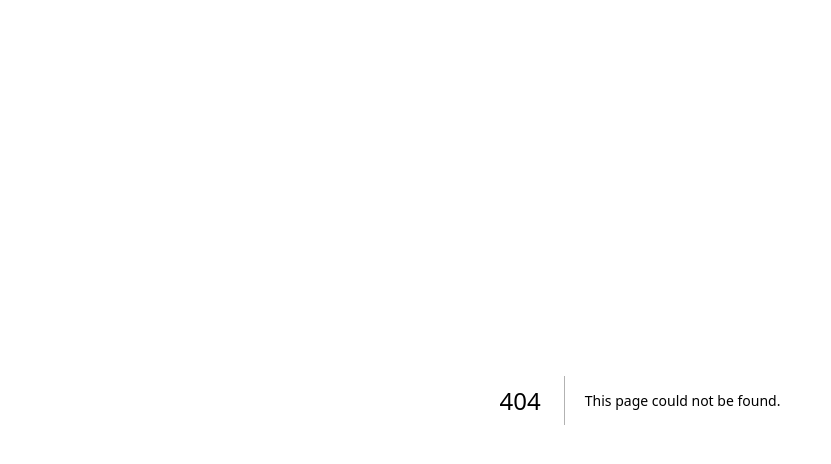
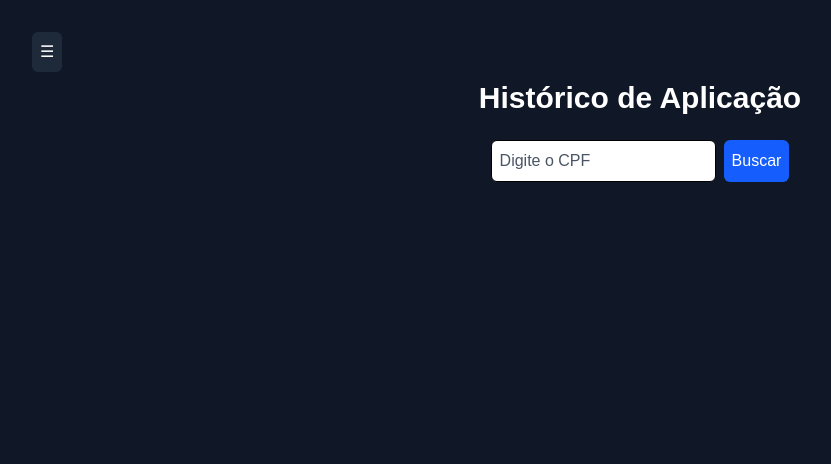
Before and after one commit to FernandaAkassia/cartaodevacina-, a Next.js app in the folder src/main/resources/static/frontend/: page /cartaoVacina in a window 1280 px wide. Before the commit this address had no page. Shown: the top 464 px of the page, without its empty margins (0-831 px from the left). Built offline with nearby package versions, Linux system fonts and the light colour scheme.

Commit message:
criação da tela de cartaoVacina, onde o cartão de vacina é visualizado

```diff
--- /dev/null
+++ b/src/main/resources/static/frontend/app/cartaoVacina/page.tsx
@@ -0,0 +1,181 @@
+"use client";
+import { useState } from "react";
+import { useRouter } from "next/navigation";
+
+
+type Registro = {
+  id: number;
+  paciente: {
+    nome: string;
+    cpf: string;
+  };
+  vacina: {
+    nome: string;
+    categoria: string;
+  };
+  ubs: {
+    nome: string;
+  };
+  profissional: {
+    nome: string;
+    registro: string;
+  };
+  dataAplicacao: string;
+  dataRetorno: string;
+};
+
+export default function CartaoVacina() {
+  const [cpf, setCpf] = useState("");
+  const [dados, setDados] = useState<Registro[]>([]);
+  const [loading, setLoading] = useState(false);
+  const [buscou, setBuscou] = useState(false);
+  const router = useRouter();
+  const [menuAberto, setMenuAberto] = useState(false);
+
+
+  const buscarCartao = async () => {
+    if (!cpf) {
+      alert("Digite um CPF");
+      return;
+    }
+
+    setLoading(true);
+    setBuscou(true);
+
+    try {
+      const response = await fetch(
+        `http://localhost:8080/cartaovacina/buscar?cpf=${cpf}`
+      );
+
+      const data = await response.json();
+
+      setDados(data);
+    } catch (error) {
+      console.log("Erro ao buscar");
+      setDados([]);
+    }
+
+    setLoading(false);
+  };
+
+  return (
+    <div className="min-h-screen bg-gray-900 text-white p-6">
+
+      {/* BOTÃO MENU */}
+      <button
+        onClick={() => setMenuAberto(!menuAberto)}
+        className="p-2 bg-gray-800 m-2 z-50 relative rounded-md">
+        ☰
+      </button>
+
+      {/* OVERLAY */}
+      {menuAberto && (
+        <div
+          onClick={() => setMenuAberto(false)}
+          className="fixed inset-0 bg-black/50 z-40"
+        />
+      )}
+
+      {/* MENU LATERAL */}
+      <div
+        className={`fixed top-0 left-0 h-full w-64 bg-gray-950 text-white p-4
+       transform transition-transform duration-300 ease-in-out z-40
+        ${menuAberto ? "translate-x-0" : "-translate-x-full"}`}>
+        {/* IMAGEM */}
+        <img
+          src="/img/IMG-20260413-WA0162.jpg"
+          alt="Logo"
+          className="mb-6 w-full rounded-md"
+        />
+
+        {/* BOTÕES DO MENU */}
+        <div className="flex flex-col gap-2">
+
+          <button
+            onClick={() => router.push("/paciente")}
+            className="w-full flex items-center gap-2 px-4 py-2
+                        rounded-lg text-white bg-gradient-to-r bg-blue-600">
+            Cadastro Paciente
+          </button>
+
+          <button
+            onClick={() => router.push("/aplicarVacina")}
+            className="w-full flex items-center gap-2 px-4 py-2
+                        rounded-lg text-gray-300 hover:bg-white/10 transition">
+            Aplicar Vacina
+          </button>
+
+          <button
+            onClick={() => router.push("/cartaoVacina")}
+            className="w-full flex items-center gap-2 px-4 py-2
+                        rounded-lg text-gray-300 hover:bg-white/10 transition">
+            Cartão Vacina
+          </button>
+
+          <button
+            onClick={() => router.push("/")}
+            className="blockw-full text-left px-4 py-2 rounded-lg text-red-500 hover:bg-gray-200">
+            Sair
+          </button>
+        </div>
+      </div>
+
+      <div className=" flex flex-col items-center justify-center">        <h1 className="text-3xl font-bold mb-6">
+        Histórico de Aplicação
+      </h1>
+
+        {/* 🔍 BUSCA POR CPF */}
+        <div className="flex gap-2 mb-6">
+          <input
+            className="border w-[100%] p-2 rounded-md text-black bg-white placeholder-gray-600"
+            placeholder="Digite o CPF"
+            value={cpf}
+            onChange={(e) => setCpf(e.target.value)}
+          />
+
+          <button
+            onClick={buscarCartao}
+            className="bg-blue-600 text-white p-2 rounded-md hover:bg-blue-700 transition "
+          >
+            Buscar
+          </button>
+        </div>
+
+        {/* ⏳ LOADING */}
+        {loading && <p>Carregando...</p>}
+
+        {/* ❌ SEM RESULTADO */}
+        {buscou && !loading && dados.length === 0 && (
+          <p>Nenhum histórico encontrado</p>
+        )}
+
+        {/* ✅ RESULTADO */}
+        {dados.length > 0 && (
+          <>
+            {/* DADOS DO PACIENTE */}
+            <div className="bg-gray-800 p-4 rounded-lg mb-6">
+              <p><strong>Nome:</strong> {dados[0].paciente.nome}</p>
+              <p><strong>CPF:</strong> {dados[0].paciente.cpf}</p>
+            </div>
+
+            {/* HISTÓRICO */}
+            {dados.map((item) => (
+              <div
+                key={item.id}
+                className="bg-gray-800 p-4 rounded-lg mb-4"
+              >
+                <p><strong>Vacina:</strong> {item.vacina.nome}</p>
+                <p><strong>Categoria:</strong> {item.vacina.categoria}</p>
+                <p><strong>UBS:</strong> {item.ubs.nome}</p>
+                <p><strong>Profissional:</strong> {item.profissional.nome}</p>
+                <p><strong>Registro:</strong> {item.profissional.registro}</p>
+                <p><strong>Data Aplicação:</strong> {item.dataAplicacao}</p>
+                <p><strong>Data Retorno:</strong> {item.dataRetorno}</p>
+              </div>
+            ))}
+          </>
+        )}
+      </div>
+    </div>
+  );
+}
```
Also changed, not shown: 1 other file (tests, documents, lock files or other folders).
